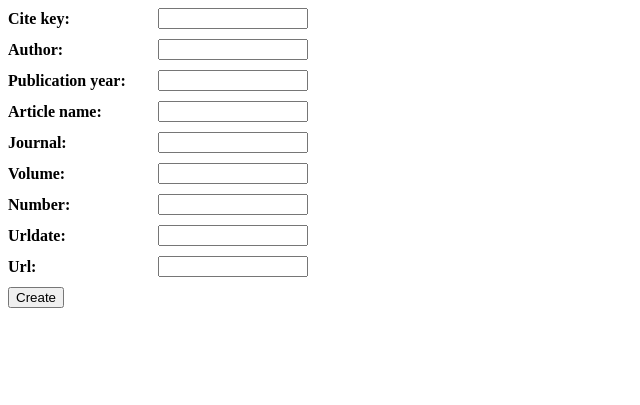
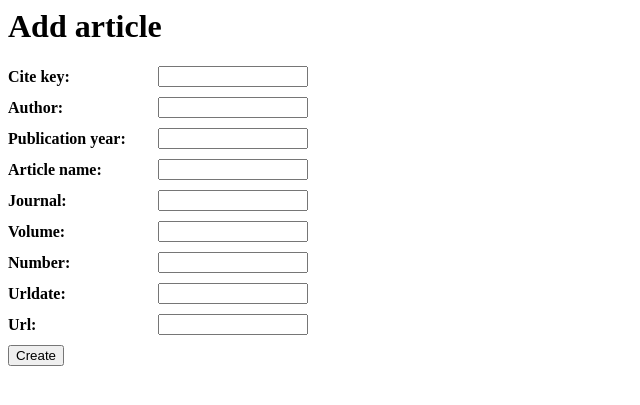
Before and after one commit to alexisvarjo/ohtu-miniprojekti, a Flask app: page /add_article in a window 1280 px wide. Shown: the top 405 px of the page, without its empty margins (0-640 px from the left). Run offline with Flask 3, Linux system fonts and the light colour scheme.

Commit message:
Add headline for add_article.html

```diff
--- a/src/templates/add_article.html
+++ b/src/templates/add_article.html
@@ -23,6 +23,9 @@
         {% endfor %}
     </ul>
     {% endif %} {% endwith %}
+
+    <h1>Add article</h1>
+
 
     <div class="form-row">
         <label>Cite key:</label>
```
